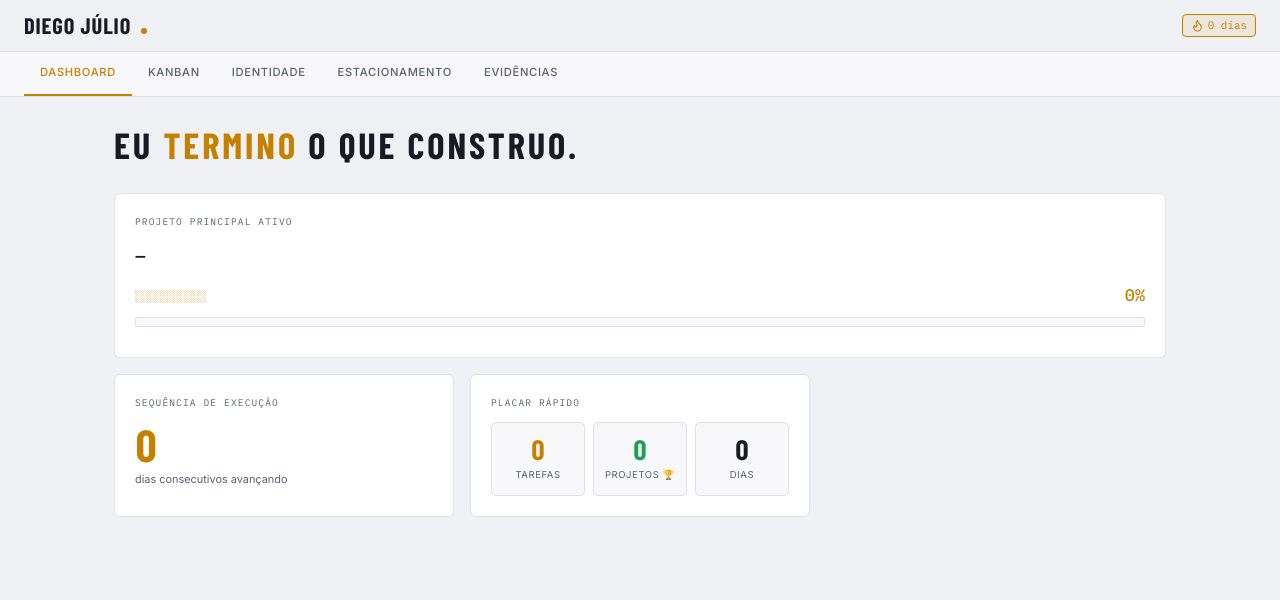
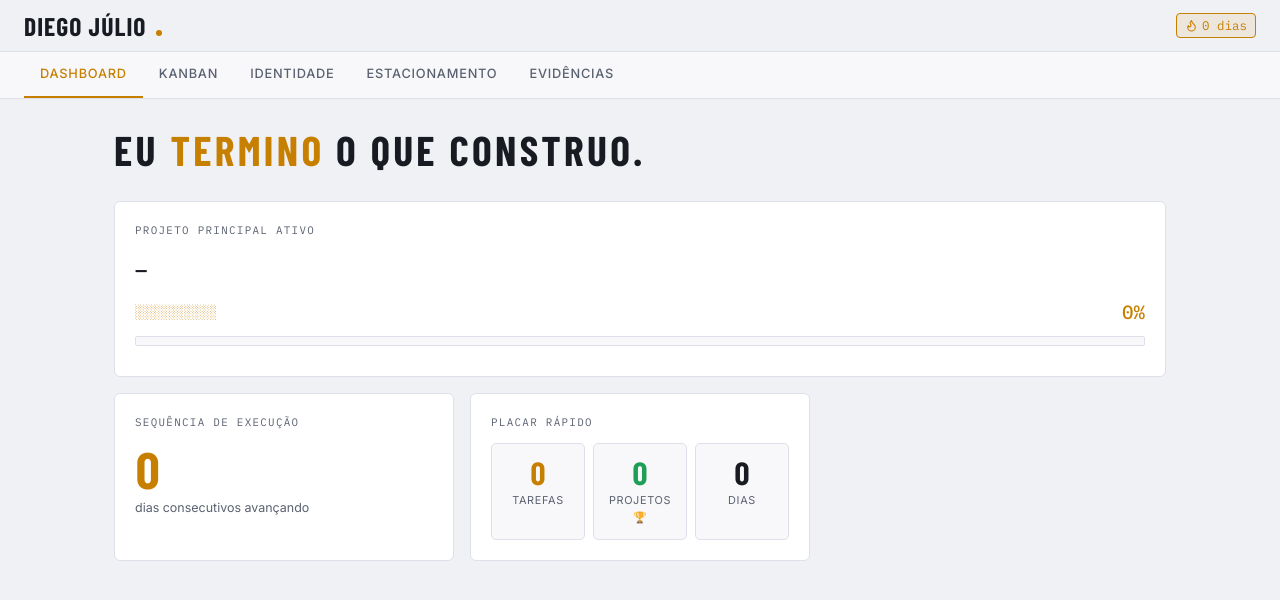
Before and after one commit to Dsnhjha/diego-julio, a React (Vite) app: page / in a window 1280 px wide. Shown: the top 600 px of the page. Built offline with nearby package versions, Linux system fonts and the light colour scheme; no server answers; the database is empty.

Commit message:
style: aumentar fonte base do app e destacar labels de categoria

```diff
--- a/src/components/Identity.tsx
+++ b/src/components/Identity.tsx
@@ -118,7 +118,7 @@ export function Identity({ onToast }: { onToast: (msg: string, warn?: boolean) =
               }}
             >
               <div style={{ minWidth: 0 }}>
-                <div style={{ fontFamily: 'var(--f-mono)', fontSize: '0.65rem', letterSpacing: '0.1em', textTransform: 'uppercase', color: 'var(--accent)', marginBottom: 4 }}>
+                <div style={{ fontFamily: 'var(--f-mono)', fontSize: '0.82rem', letterSpacing: '0.08em', textTransform: 'uppercase', color: 'var(--accent)', marginBottom: 4, fontWeight: 700 }}>
                   {phrase.category}
                 </div>
                 <div style={{ fontFamily: 'var(--f-display)', fontSize: '1.35rem', fontWeight: 600, letterSpacing: '0.03em', color: 'var(--fg)', lineHeight: 1.35 }}>
--- a/src/index.css
+++ b/src/index.css
@@ -71,7 +71,7 @@ html, body {
   background: var(--bg);
   color: var(--fg);
   font-family: var(--f-body);
-  font-size: 14px;
+  font-size: 16px;
   line-height: 1.6;
   min-height: 100%;
 }
```
